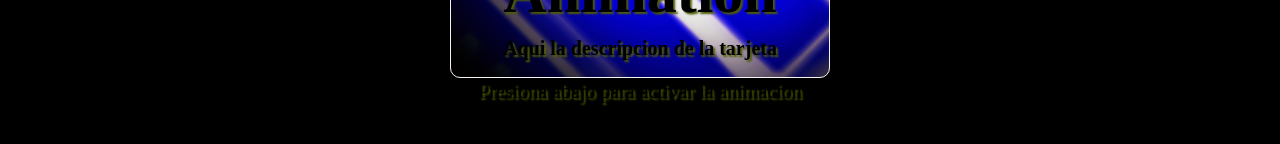
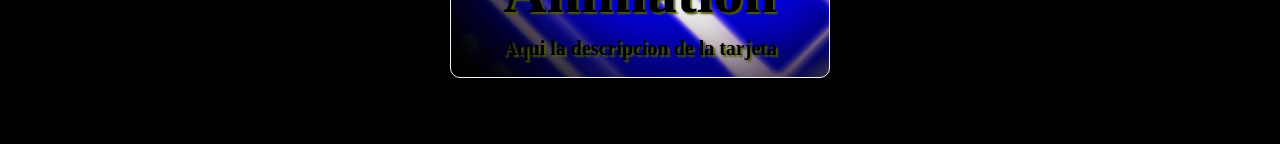
Before and after one commit to innovationtech1/innovationtechone, a React (Vite) app: page /innovationtechone/servicios in a window 1280 px wide. Shown: the part 522-666 px from the top of the page. Built offline with nearby package versions, Linux system fonts and the light colour scheme.

Commit message:
Se creo animacion de card animacion de logotipo y se agrego video

```diff
--- a/src/components/Card.jsx
+++ b/src/components/Card.jsx
@@ -9,7 +9,7 @@ function Card() {
         <img  src={img1} alt="img" />
         <h5 className="cardTitle">Card Animation</h5>
         <h4 className="cardDescription">Aqui la descripcion de la tarjeta</h4>
-        <p className="cardDescription">Presiona  abajo para activar la animacion</p>
+
       </div>
     </div>
   );
```
